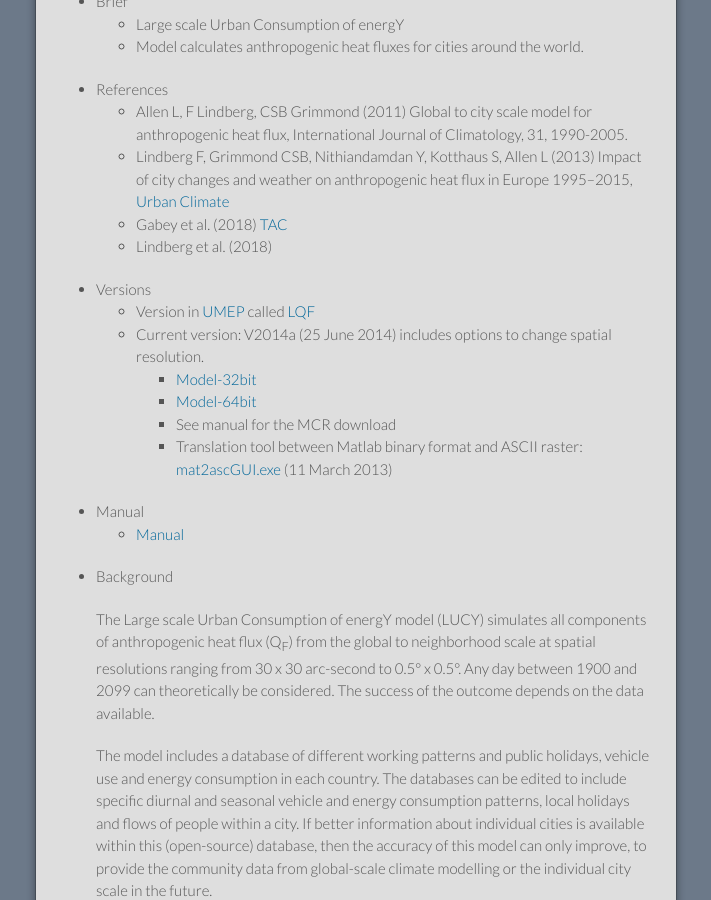
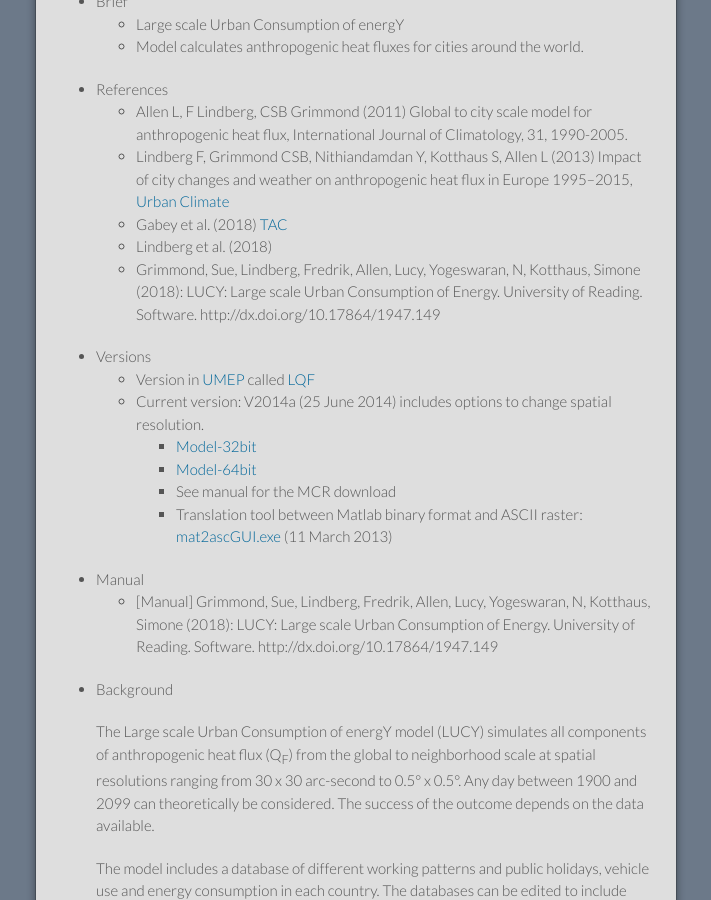
Before and after one commit to Urban-Meteorology-Reading/Urban-Meteorology-Reading.github.io, a Jekyll site: the page built from LUCY.md, in a window 1280 px wide and 900 px high, scrolled down 291 px. Shown: the whole window, without its empty margins (284-995 px from the left). Built offline with Jekyll 4.4.1, drawn with Linux system fonts in a browser that asks for light colours.

Commit message:
Update LUCY.md

```diff
--- a/LUCY.md
+++ b/LUCY.md
@@ -17,6 +17,7 @@ Please report issues [here](https://github.com/Urban-Meteorology-Reading/Urban-M
    * Lindberg F, Grimmond CSB, Nithiandamdan Y, Kotthaus S, Allen L (2013) Impact of city changes and weather on anthropogenic heat flux in Europe 1995–2015, [Urban Climate](http://dx.doi.org/10.1016/j.uclim.2013.03.002)
    * Gabey et al. (2018) [TAC](https://link.springer.com/article/10.1007%2Fs00704-018-2367-y)
    * Lindberg et al. (2018)
+   * 	Grimmond, Sue, Lindberg, Fredrik, Allen, Lucy, Yogeswaran, N, Kotthaus, Simone (2018): LUCY: Large scale Urban Consumption of Energy. University of Reading. Software. http://dx.doi.org/10.17864/1947.149
 
 * Versions
    * Version in [UMEP](https://umep-docs.readthedocs.io) called [LQF](http://umep-docs.readthedocs.io/en/latest/OtherManuals/LQF_Manual.html#lqf-manual)
@@ -28,7 +29,7 @@ Please report issues [here](https://github.com/Urban-Meteorology-Reading/Urban-M
 
 
 * Manual
-   *  [Manual](other files/LUCYUserManual.pdf)
+   *  [Manual] Grimmond, Sue, Lindberg, Fredrik, Allen, Lucy, Yogeswaran, N, Kotthaus, Simone (2018): LUCY: Large scale Urban Consumption of Energy. University of Reading. Software. http://dx.doi.org/10.17864/1947.149
 
 * Background
 
```
